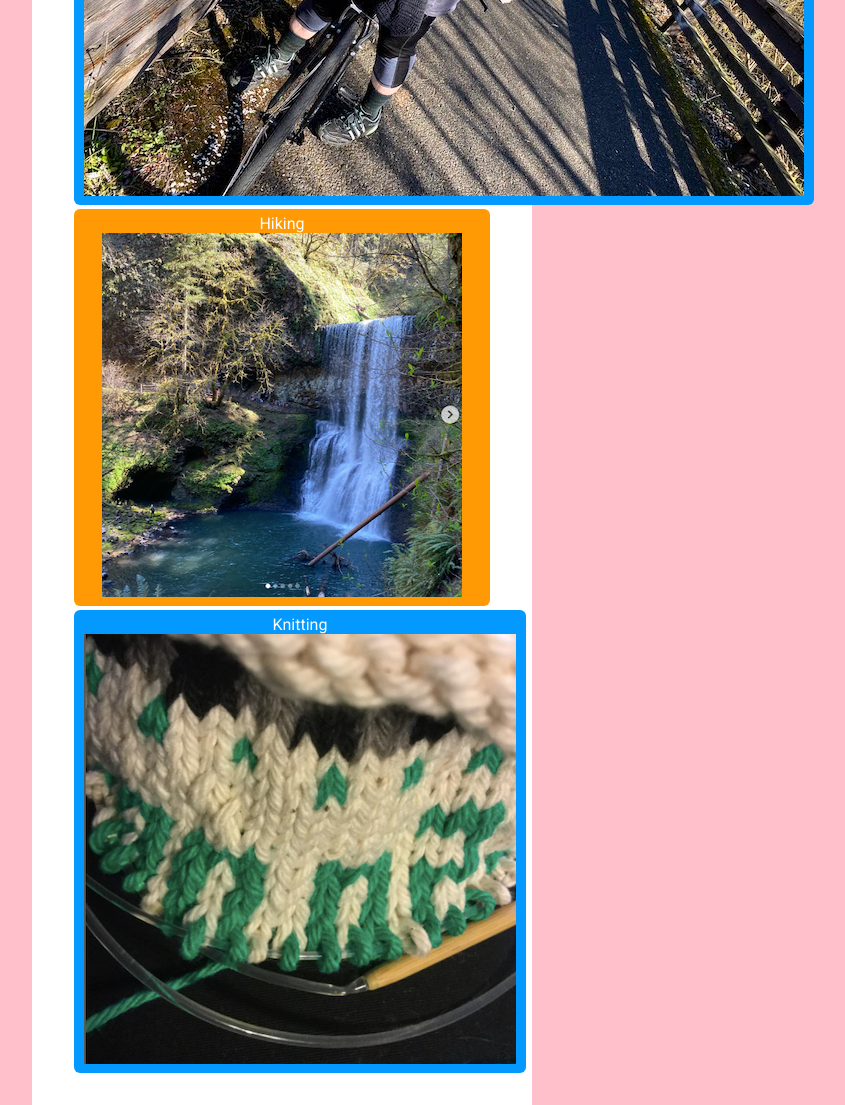
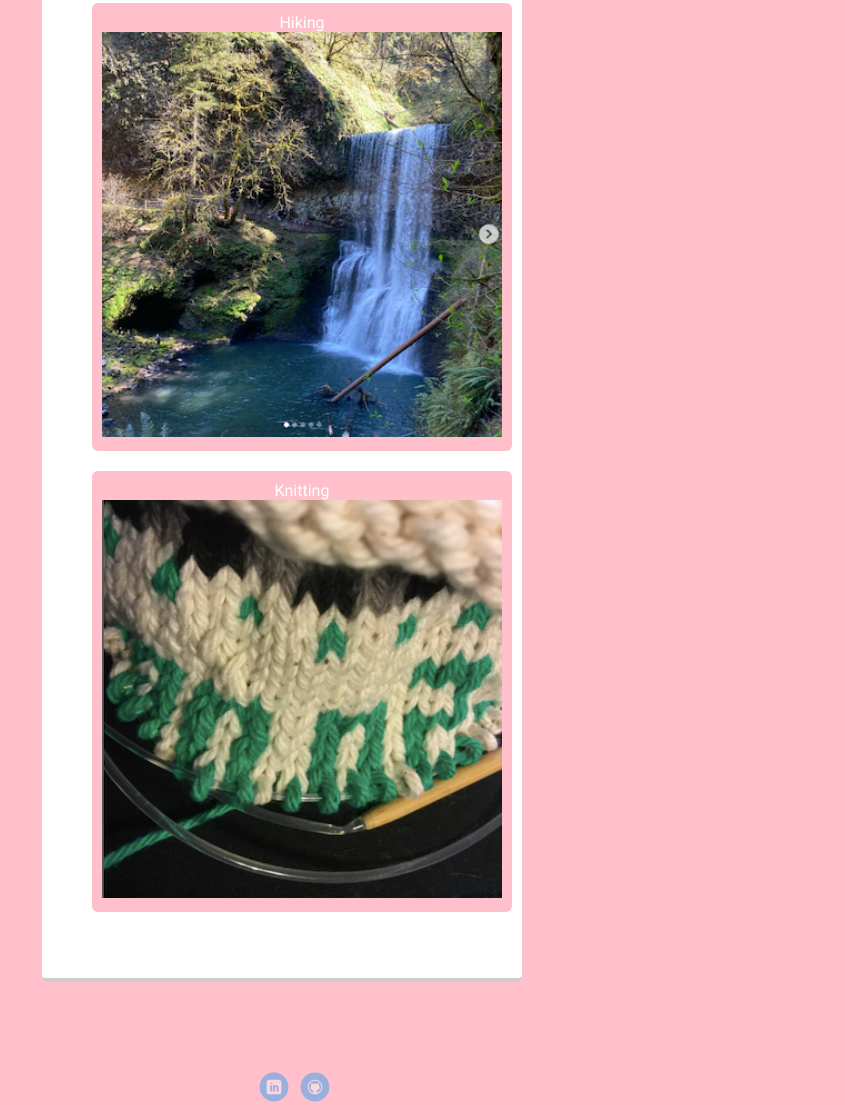
Before and after one commit to clewman/Treehouse-Project-1, a plain HTML site: page portfolio_update_v1/hobbies.html in a window 1280 px wide. Shown: the part 1019-2124 px from the top of the page, without its empty margins (358-1203 px from the left). Drawn offline with Linux system fonts and the light colour scheme; a web font is replaced by a local one.

Commit message:
final updates

```diff
--- a/portfolio_update_v1/hobbies.html
+++ b/portfolio_update_v1/hobbies.html
@@ -8,7 +8,7 @@
   <link href="https://fonts.googleapis.com/css?family=Muli%7CRoboto:400,300,500,700,900" rel="stylesheet"></head>
   <body>
 
-    <div class="main-nav">
+    <nav class="main-nav">
         <ul class="nav">
           <li class="name">Cheryl Lewman</li>
           <li><a href="index.html">Home</a></li>
@@ -17,7 +17,7 @@
           <li><a href="hobbies.html">Hobbies</a></li>
 
         </ul>
-    </div>
+    </nav>
 
     <header>
       <img src="images/profilePic.jpg" alt="picture of cheryl lewman" class="profile-image">
@@ -30,10 +30,10 @@
       <div class="card">
         <h2>Hobbies</h2>
         <p>When I'm not working, you'll find me:</p>
-        <ul class="skills">
-          <li>Biking <img src="images/bike.jpg"></li>
-          <li>Hiking <img src="images/hiking.png"></li>
-          <li>Knitting <img src="images/knitting.png"></li>
+        <ul class="hobbies">
+          <li>Biking <img class="hobbies" src="images/bike.jpg"></li>
+          <li>Hiking <img class="hobbies"  src="images/hiking.png"></li>
+          <li>Knitting <img class="hobbies"  src="images/knitting.png"></li>
         </ul>
       </div>
 
--- a/portfolio_update_v1/styles.css
+++ b/portfolio_update_v1/styles.css
@@ -204,3 +204,21 @@ a.social:hover {
   }
 
 }
+
+.hobbies {
+  width: 25em;
+}
+
+ul.hobbies {
+  padding: 0;
+  text-align: center;
+}
+
+.hobbies li {
+  border-radius: 6px;
+  display: inline-block;
+  background: pink;
+  color: white;
+  padding: 10px;
+  margin: 10px;
+}
```
Also changed, not shown: portfolio_update_v1/contact.html (+2 -4 lines), portfolio_update_v1/experience.html (+2 -4 lines), portfolio_update_v1/index.html (+2 -4 lines).
